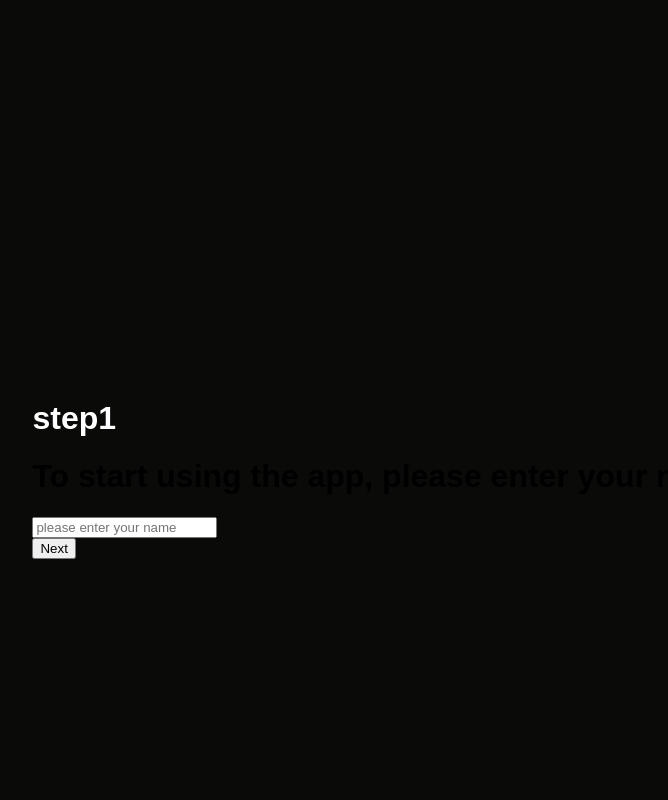
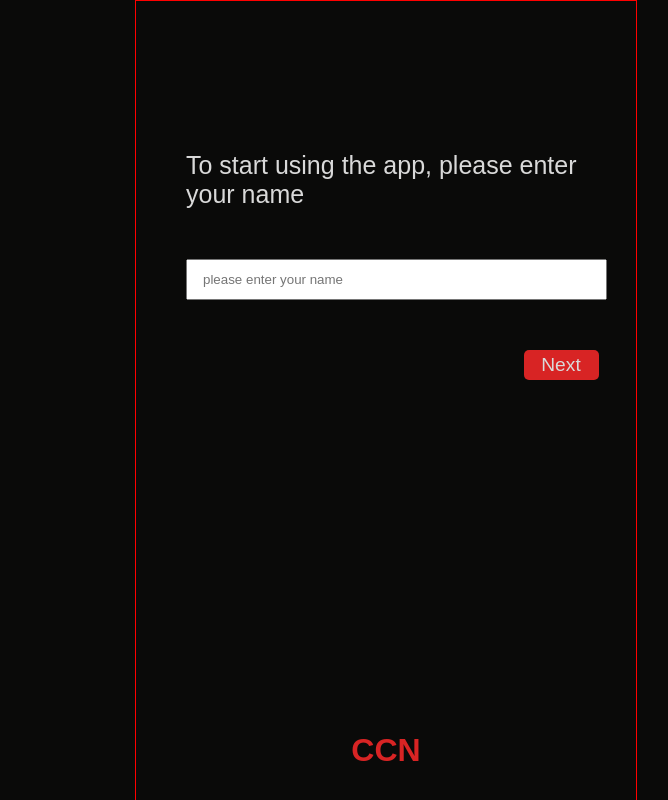
Before and after one commit to DelmarNk/congoleseApp, a React (Create React App) app: page /register in a window 1280 px wide. Shown: the whole page, without its empty margins (254-922 px from the left). Built offline with nearby package versions, Linux system fonts and the light colour scheme; no server answers.

Commit message:
updated created css

```diff
--- a/src/pages/Register.js
+++ b/src/pages/Register.js
@@ -38,7 +38,6 @@ function Register({registerFunction}) {
     }
   return (
     <form onSubmit={handleSubmit} className="register_form">
-        <h1 style={{ marginTop: '400px', color: 'white' }}>step{step}</h1>
         {step == 1 ? <Step1Register handleChange={handleChange} userForm={userForm}/>
         : step == 2 ? <Step2Register handleChange={handleChange} userForm={userForm}/>
         : step == 3 ? <Step3Register handleChange={handleChange} userForm={userForm}/>
@@ -51,6 +50,8 @@ function Register({registerFunction}) {
         :
         <input type="submit" className="submitRegister" />
         }
+
+        <h1 className="appN">CCN</h1>
     </form>
   )
 }
--- a/src/pages/register.css
+++ b/src/pages/register.css
@@ -0,0 +1,64 @@
+.register_form{
+    display: flex;
+    align-items: center;
+    flex-direction: column;
+    height: 100vh;
+    border: solid 1px red;
+
+}
+.name_tagline, .email_tagline, .number_tagline, .photo_tagline, .password_tagline{
+    color: rgba(217, 217, 217, 1);
+    font-size: 25px;
+    font-weight: 50;
+    margin-left: 10%;
+    margin-right: 10%;
+    margin-top: 30%;
+    margin-bottom: 50px;
+}
+.name_input, .email_input, .number_input, .photo_input, .password_input1, .password_input2{
+    height: 35px;
+    width: 80%;
+    margin-left: 10%;
+    margin-bottom: 50px;
+    padding-left: 15px;
+}
+
+.registerNext{
+    background-color: rgba(216, 36, 36, 1);
+    border: none;
+    border-radius: 5px;
+    height: 30px;
+    width: 15%;
+    color: rgba(217, 217, 217, 1);
+    font-size: larger;
+    position: relative;
+    left: 35%;
+}
+
+.registerBack{
+    border: 1px solid rgba(216, 36, 36, 1);
+    border-radius: 5px;
+    height: 30px;
+    width: 15%;
+    font-size: larger;
+    position: relative;
+    top: 3.8%;
+    left: 15%;
+}
+
+.appN{
+    position: absolute;
+    bottom: 10px;
+    color: rgba(216, 36, 36, 1);
+}
+
+@media screen and (max-width: 600px){
+    .register_form{
+      width: 100%;
+    }
+  }
+  @media screen and (min-width: 601px){
+    .register_form{
+      width: 500px;
+    }
+  }
```
